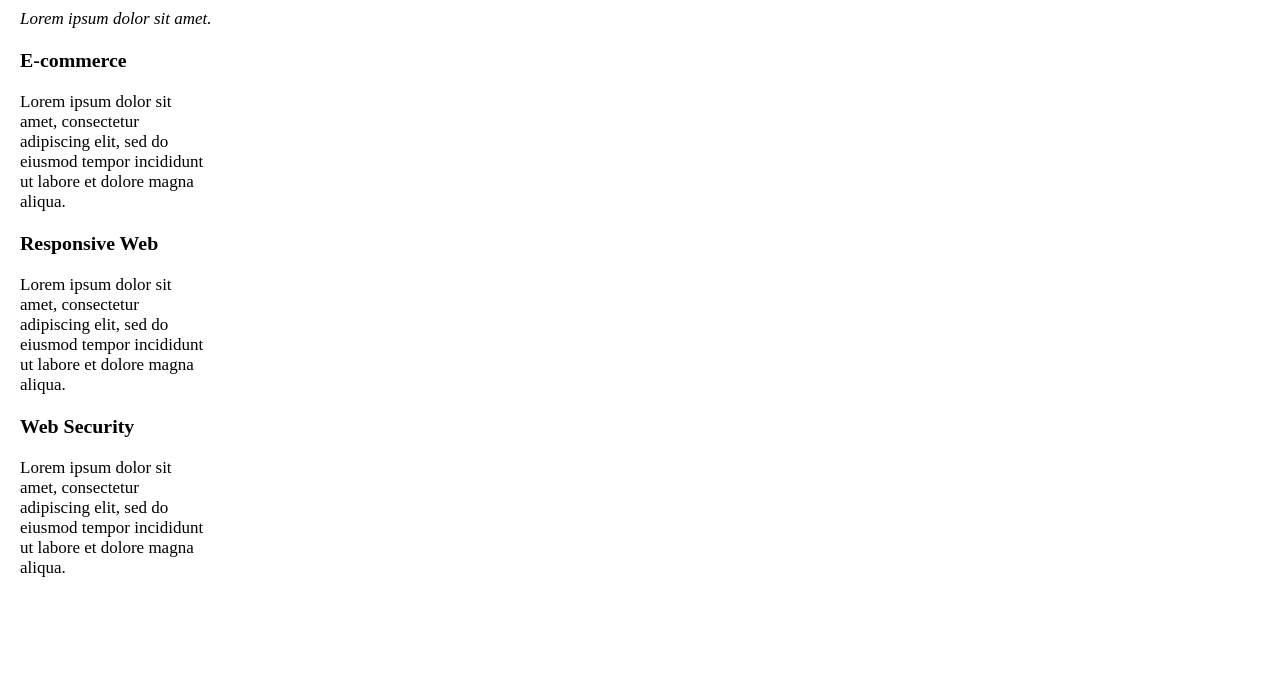
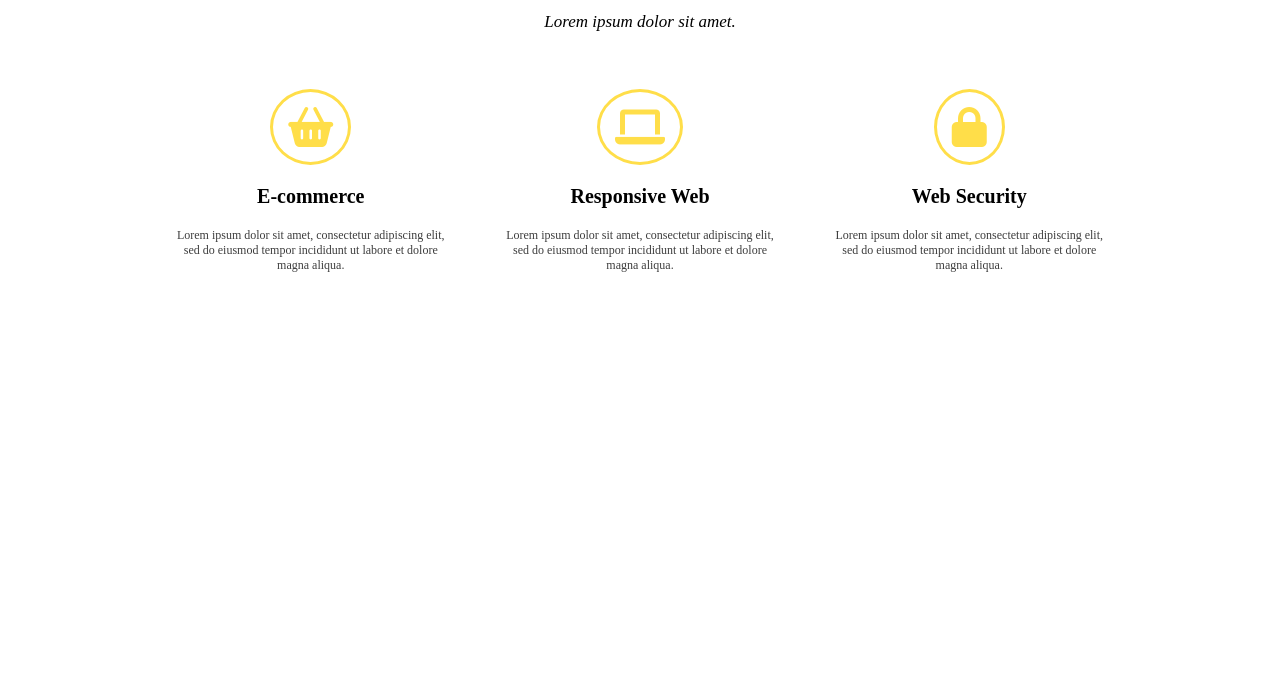
Before and after one commit to Br3mx/golden, a website: page task-runner/index.html in a window 1280 px wide. Shown: the part 711-1402 px from the top of the page. After the commit the page ends 1112 px from the top, so only its background shows below. Drawn offline with Linux system fonts and the light colour scheme; a web font is replaced by a local one.

Commit message:
Add services style

```diff
--- a/task-runner/index.html
+++ b/task-runner/index.html
@@ -4,9 +4,11 @@
     <meta charset="UTF-8">
     <meta name="viewport" content="width=device-width, initial-scale=1.0">
     <title>Golden</title>
+
     <link rel="preconnect" href="https://fonts.googleapis.com">
     <link rel="preconnect" href="https://fonts.gstatic.com" crossorigin>
     <link href="https://fonts.googleapis.com/css2?family=Fuggles&family=Martian+Mono&display=swap" rel="stylesheet">
+    <link rel="stylesheet" href="https://use.fontawesome.com/releases/v6.0.0/css/all.css">
     <link rel="stylesheet" href="vendor/bootstrap-grid-v5.1/bootstrap-grid.css">
     <link rel="stylesheet" href="css/style.css">
 </head>
@@ -51,41 +53,42 @@
         </div>
 </header>
 <section class="services">
-    <div class="container col-12">
-        <h2 class="page-title">SERVICES</h2>
-        <p><i>Lorem ipsum dolor sit amet.</i></p>
-        <div class="col-2">
-            <div class="service-element">
+    <h2 class="page-title">SERVICES</h2>
+        <p class="description-page-title"><i>Lorem ipsum dolor sit amet.</i></p>
 
+
+<div class="container">
+            <div class="service-element col-3">
+                <i class="fa-solid fa-basket-shopping icon"></i>
                 <h3 class="element-title">E-commerce</h3>
-                <p>Lorem ipsum dolor sit amet, consectetur adipiscing elit,
+                <p class="description-element">Lorem ipsum dolor sit amet, consectetur adipiscing elit,
                     sed do eiusmod tempor incididunt ut labore et
                     dolore magna aliqua.</p>
 
             </div>
-        </div>
-        <div class="col-2">
-            <div class="service-element">
 
+
+            <div class="service-element col-3">
+                <i class="fa-solid fa-laptop icon"></i>
                 <h3 class="element-title">Responsive Web</h3>
-                <p>Lorem ipsum dolor sit amet, consectetur adipiscing elit,
+                <p class="description-element">Lorem ipsum dolor sit amet, consectetur adipiscing elit,
                     sed do eiusmod tempor incididunt ut labore et
                     dolore magna aliqua.</p>
 
             </div>
-        </div>
-        <div class="col-2">
-            <div class="service-element">
 
+
+            <div class="service-element col-3">
+                <i class="fa-solid fa-lock icon"></i>
                 <h3 class="element-title">Web Security</h3>
-                <p>Lorem ipsum dolor sit amet, consectetur adipiscing elit,
+                <p class="description-element">Lorem ipsum dolor sit amet, consectetur adipiscing elit,
                     sed do eiusmod tempor incididunt ut labore et
                     dolore magna aliqua.</p>
 
             </div>
-        </div>
 
-    </div>
+</div>
+
 
 
 
--- a/task-runner/sass/style.scss
+++ b/task-runner/sass/style.scss
@@ -108,6 +108,43 @@ section {
 }
 
 /* Services */
+.service-element {
+    display: inline-block;
+    padding: 20px;
+    margin-top: 20px;
+}
+
 .services .container {
-    display: inline-block;
+    text-align: center;
+
 }
+.page-title{
+    text-align: center;
+    margin-top: -10px;
+    font-size: 50px;
+    font-weight: bold;
+}
+.description-page-title{
+    text-align: center;
+    margin-top: -15px;
+
+}
+
+.element-title {
+    font-family: $font-main;
+    font-size: 20px;
+}
+.description-element{
+    font-weight: lighter;
+    font-family: $font-main;
+    font-size: 12px;
+    color: #3d3d3d;
+}
+.icon {
+    font-size: 40px;
+    color: rgb(255, 222, 73);
+    border: 3px solid rgb(255, 222, 73);
+    border-radius: 50%;
+    background-color: #ffffff;
+    padding: 15px;
+}
```
Also changed, not shown: task-runner/css/style.css, 1 other file.
